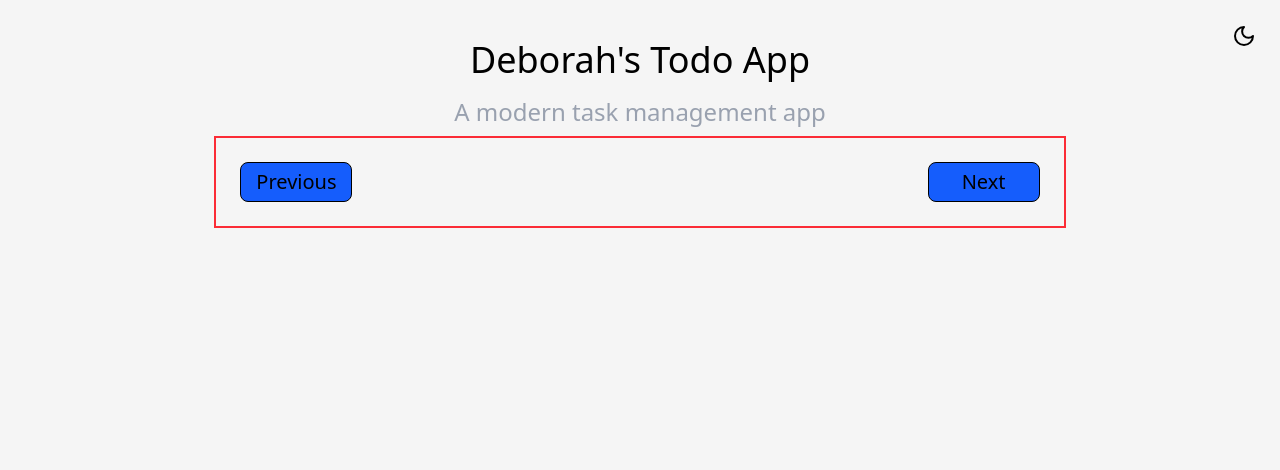
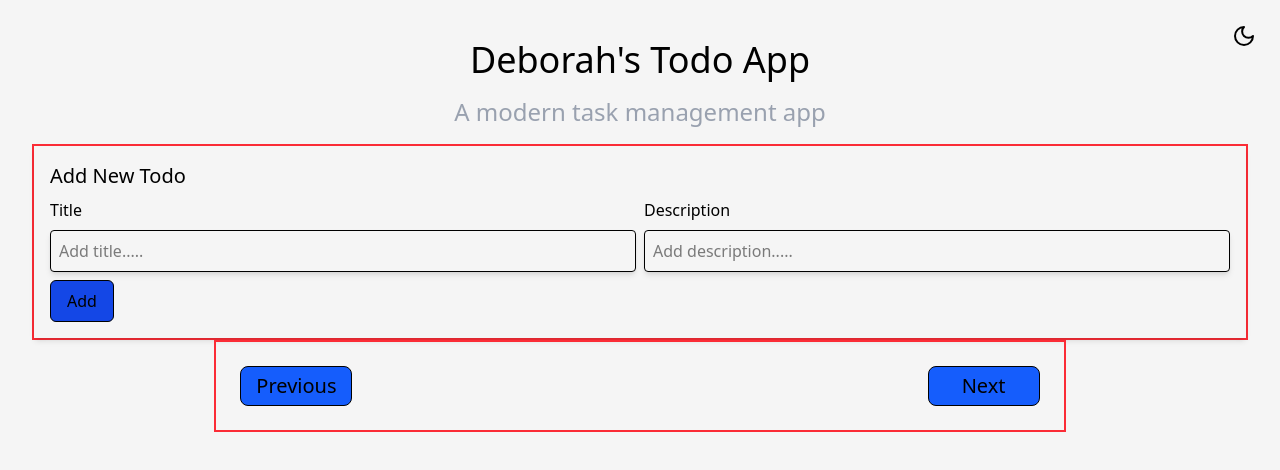
Before and after one commit to Ogugwa/React-TodoApp-Exam, a React (Vite) app: page /basetodo in a window 1280 px wide. Shown: the top 470 px of the page. Built offline with nearby package versions, Linux system fonts and the light colour scheme.

Commit message:
The form to add new todo has been created next phase is to fetch the todo and display them on the page

```diff
--- a/src/components/pages/basetodo.jsx
+++ b/src/components/pages/basetodo.jsx
@@ -1,4 +1,5 @@
 // import { useQuery } from "@tanstack/react-query";
+// import { useForm, SubmitHandler } from "react-hook-form";
 
 // const { isPending, isError, data, error } = useQuery({
 //   queryKey: ["todos"],
@@ -6,6 +7,9 @@
 // });
 
 function BaseTodo() {
+  // const { register, handleSubmit } = useForm();
+  // const onSubmit = (data) => console.log(data);
+
   return (
     <div className="flex flex-col justify-center items-center m-4 p-4 font-medium">
       <div className="flex flex-col justify-center items-center font-medium p-2 gap-4">
@@ -14,6 +18,38 @@ function BaseTodo() {
           A modern task management app
         </p>
       </div>
+      {/* The form for adding new task */}
+      <section className=" w-full justify-center mt-2 items-center border-2 border-red-500">
+        <form className="flex flex-col font-medium shadow-md p-4">
+          <h2 className="text-xl mb-2">Add New Todo</h2>
+          <div className="grid grid-cols-1 md:grid-cols-2 gap-2">
+            <div>
+              <label className="block text-md mb-2">Title</label>
+              <input
+                type="text"
+                placeholder="Add title....."
+                className="shadow-md border rounded w-full p-2"
+              />
+            </div>
+            <div>
+              <label className="block text-md mb-2">Description</label>
+              <input
+                type="text"
+                placeholder="Add description....."
+                className="shadow-md border rounded w-full p-2"
+              />
+            </div>
+            <div>
+              <button
+                type="submit"
+                className="border rounded-md bg-blue-700 hover:bg-blue-500 p-2 px-4"
+              >
+                Add
+              </button>
+            </div>
+          </div>
+        </form>
+      </section>
       {/* This is the todo div container */}
       <section className="flex  justify-center items-center shadow-md">
         <div className="grid grid-cols-3 grid-rows-3"></div>
```
